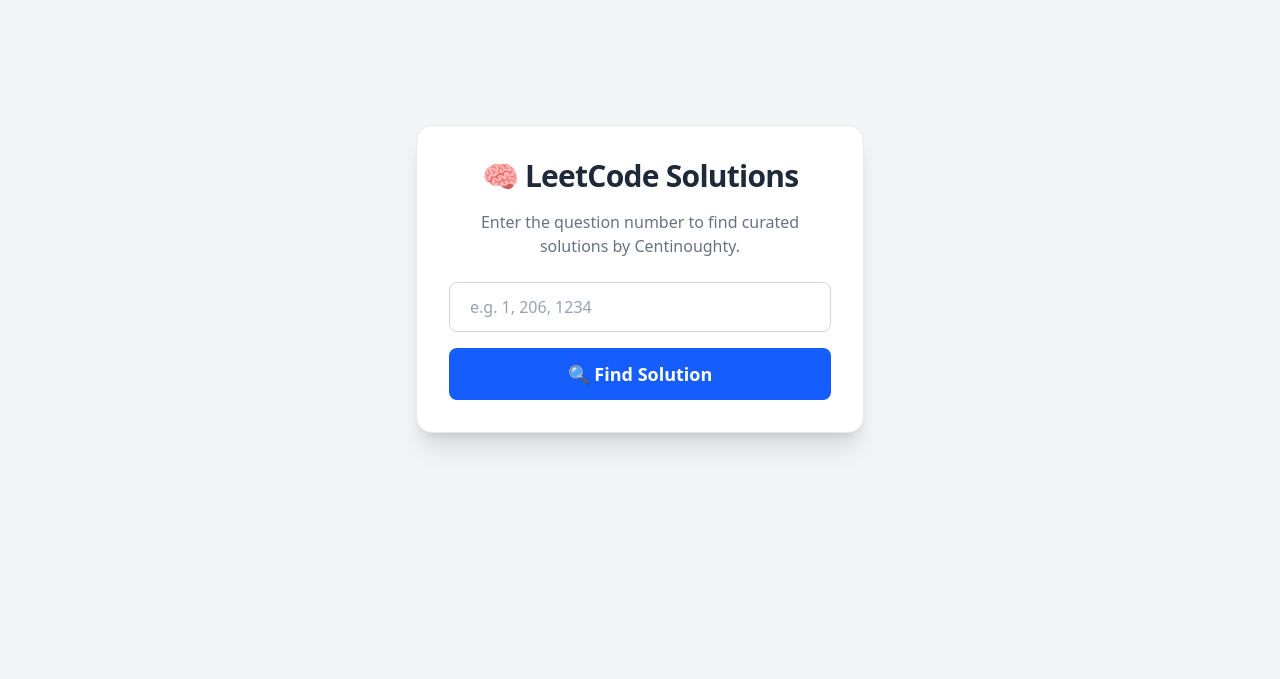
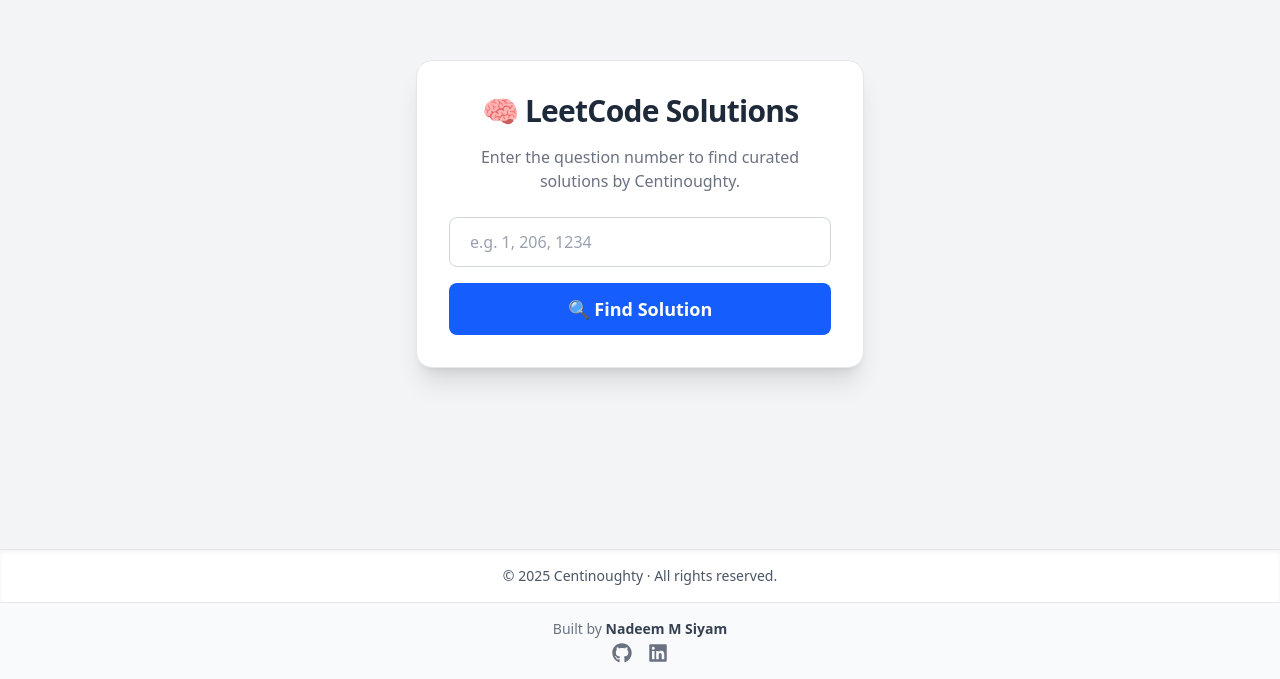
Before and after one commit to Centinoughty/leetcode-solutions-viewer, a Next.js app: page / in a window 1280 px wide. Shown: the part 121-800 px from the top of the page. Built offline with nearby package versions, Linux system fonts and the light colour scheme.

Commit message:
added footer

```diff
--- a/package.json
+++ b/package.json
@@ -12,7 +12,8 @@
     "axios": "^1.10.0",
     "next": "15.3.4",
     "react": "^19.0.0",
-    "react-dom": "^19.0.0"
+    "react-dom": "^19.0.0",
+    "react-icons": "^5.5.0"
   },
   "devDependencies": {
     "@tailwindcss/postcss": "^4",
--- a/src/app/layout.tsx
+++ b/src/app/layout.tsx
@@ -1,5 +1,7 @@
 import type { Metadata } from "next";
 import "./globals.css";
+import Link from "next/link";
+import { FaGithub, FaLinkedin } from "react-icons/fa";
 
 export const metadata: Metadata = {
   title: "Leetcode Solutions",
@@ -13,7 +15,41 @@ export default function RootLayout({
 }>) {
   return (
     <html lang="en">
-      <body className="antialiased">{children}</body>
+      <body className="bg-gray-100 text-gray-800 font-sans antialiased flex flex-col min-h-screen">
+        <main className="grow flex">{children}</main>
+
+        <footer className="py-4 bg-white border-t border-gray-200 text-center text-sm text-gray-600 shadow-inner">
+          © {new Date().getFullYear()} Centinoughty · All rights reserved.
+        </footer>
+
+        <div className="py-4 text-center text-sm text-gray-500 bg-gray-50 border-t border-gray-200">
+          <p className="mb-1">
+            Built by{" "}
+            <Link
+              href="https://nadeem-temp.vercel.app"
+              className="font-semibold text-gray-700"
+            >
+              Nadeem M Siyam
+            </Link>
+          </p>
+          <div className="flex justify-center gap-4 text-xl">
+            <Link
+              href="https://github.com/Centinoughty"
+              target="_blank"
+              className="hover:underline"
+            >
+              <FaGithub />
+            </Link>
+            <Link
+              href="https://linkedin.com/in/nade"
+              target="_blank"
+              className="hover:underline"
+            >
+              <FaLinkedin />
+            </Link>
+          </div>
+        </div>
+      </body>
     </html>
   );
 }
--- a/src/app/page.tsx
+++ b/src/app/page.tsx
@@ -15,7 +15,7 @@ export default function Home() {
   };
 
   return (
-    <div className="min-h-screen bg-gray-100 flex items-center justify-center px-4">
+    <div className="grow w-full flex justify-center items-center bg-gray-100 px-4">
       <div className="bg-white w-full max-w-md p-8 rounded-2xl shadow-xl border border-gray-200">
         <h1 className="text-3xl font-bold text-center text-gray-800 mb-4 tracking-tight">
           🧠 LeetCode Solutions
```
Also changed, not shown: 1 other file (tests, documents, lock files or other folders).
